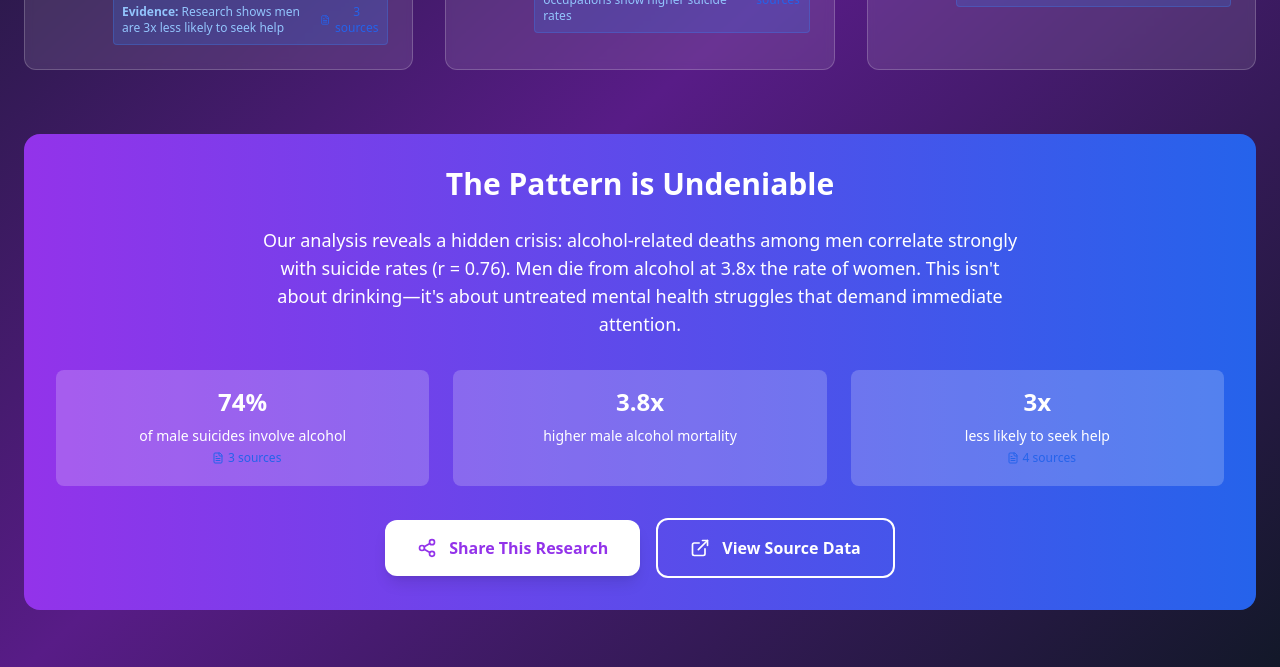
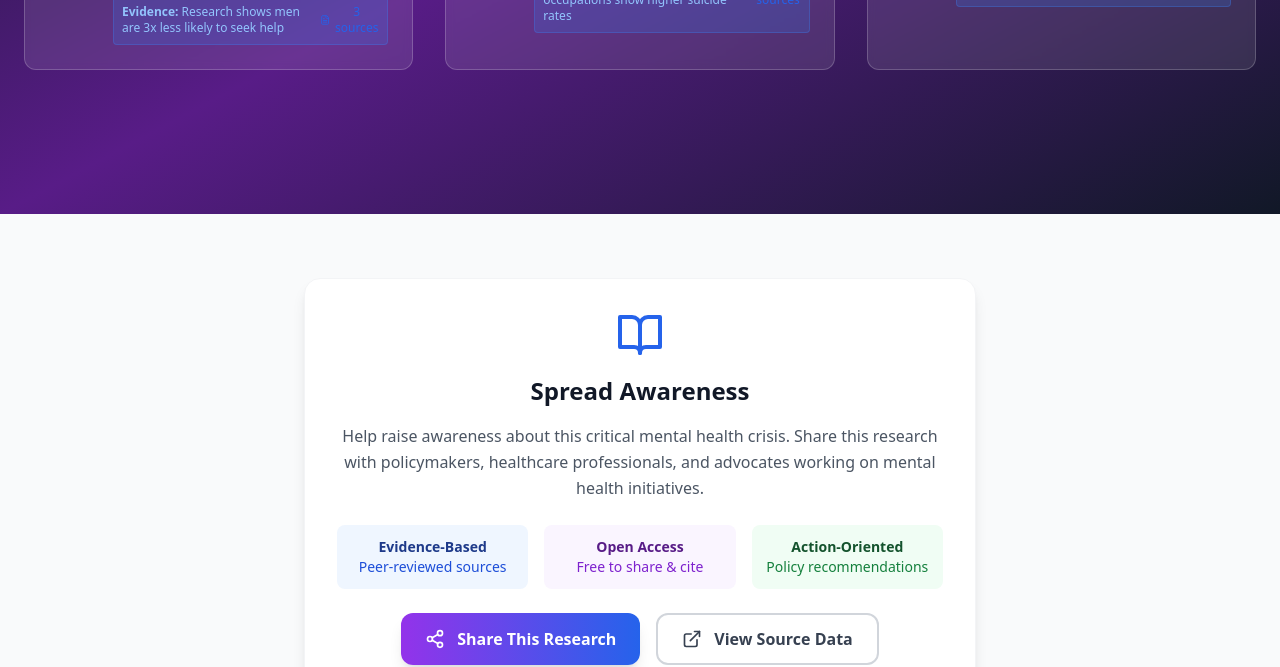
Before and after one commit to arnsteinsm/mental-health-research, a React (Vite) app: page / in a window 1280 px wide. Shown: the part 5560-6227 px from the top of the page. Built offline with nearby package versions, Linux system fonts and the light colour scheme; no server answers.

Commit message:
Updated Conclusions.tsx

```diff
--- a/src/components/Conclusions.tsx
+++ b/src/components/Conclusions.tsx
@@ -97,76 +97,6 @@ const Conclusions: React.FC = () => {
             </motion.div>
           ))}
         </div>
-
-        {/* SINGLE Consolidated Call to Action - This is THE PATTERN section */}
-        <motion.div
-          initial={{ opacity: 0, scale: 0.95 }}
-          whileInView={{ opacity: 1, scale: 1 }}
-          transition={{ duration: 0.8, delay: 0.6 }}
-          viewport={{ once: true }}
-          className="bg-gradient-to-r from-purple-600 to-blue-600 rounded-2xl p-8 text-center"
-        >
-          <h3 className="text-2xl md:text-3xl font-bold mb-6">The Pattern is Undeniable</h3>
-          <p className="text-lg mb-8 max-w-3xl mx-auto">
-            Our analysis reveals a hidden crisis: alcohol-related deaths among men correlate strongly with suicide rates (r = {CORRELATION_DISPLAY.male}).
-            Men die from alcohol at {VERIFIED_GENDER_RATIO}x the rate of women. This isn't about drinking—it's about untreated mental health struggles that demand immediate attention.
-          </p>
-
-          <div className="grid md:grid-cols-3 gap-6 mb-8">
-            <div className="bg-white/20 rounded-lg p-4">
-              <div className="text-2xl font-bold mb-2">74%</div>
-              <div className="text-sm">of male suicides involve alcohol</div>
-              <EvidenceButton
-                claimId="alcohol-suicide-74-31"
-                claimTitle="Alcohol involvement in male suicide"
-                variant="inline"
-              />
-            </div>
-            <div className="bg-white/20 rounded-lg p-4">
-              <div className="text-2xl font-bold mb-2">{VERIFIED_GENDER_RATIO}x</div>
-              <div className="text-sm">higher male alcohol mortality</div>
-            </div>
-            <div className="bg-white/20 rounded-lg p-4">
-              <div className="text-2xl font-bold mb-2">3x</div>
-              <div className="text-sm">less likely to seek help</div>
-              <EvidenceButton
-                claimId="men-help-seeking-3x"
-                claimTitle="Male help-seeking behavior"
-                variant="inline"
-              />
-            </div>
-          </div>
-
-          <div className="flex flex-col sm:flex-row gap-4 justify-center items-center">
-            <button
-              onClick={() => {
-                if (navigator.share) {
-                  navigator.share({
-                    title: 'Behind the Drink: European Mental Health Crisis',
-                    text: 'Men are dying from alcohol at 3.7x the rate of women. This analysis reveals the hidden mental health crisis.',
-                    url: window.location.href
-                  });
-                } else {
-                  navigator.clipboard.writeText(window.location.href);
-                }
-              }}
-              className="inline-flex items-center px-8 py-4 bg-white text-purple-600 font-semibold rounded-xl hover:bg-gray-100 transition-colors transform hover:scale-105 shadow-lg"
-            >
-              <Share2 className="w-5 h-5 mr-3" />
-              Share This Research
-            </button>
-
-            <a
-              href="https://data.europa.eu/data/datasets/rep2namroxi8l8deyq15w?locale=en"
-              target="_blank"
-              rel="noopener noreferrer"
-              className="inline-flex items-center px-8 py-4 bg-transparent border-2 border-white text-white font-semibold rounded-xl hover:bg-white hover:text-purple-600 transition-colors transform hover:scale-105"
-            >
-              <ExternalLink className="w-5 h-5 mr-3" />
-              View Source Data
-            </a>
-          </div>
-        </motion.div>
       </div>
     </section>
   );
```
